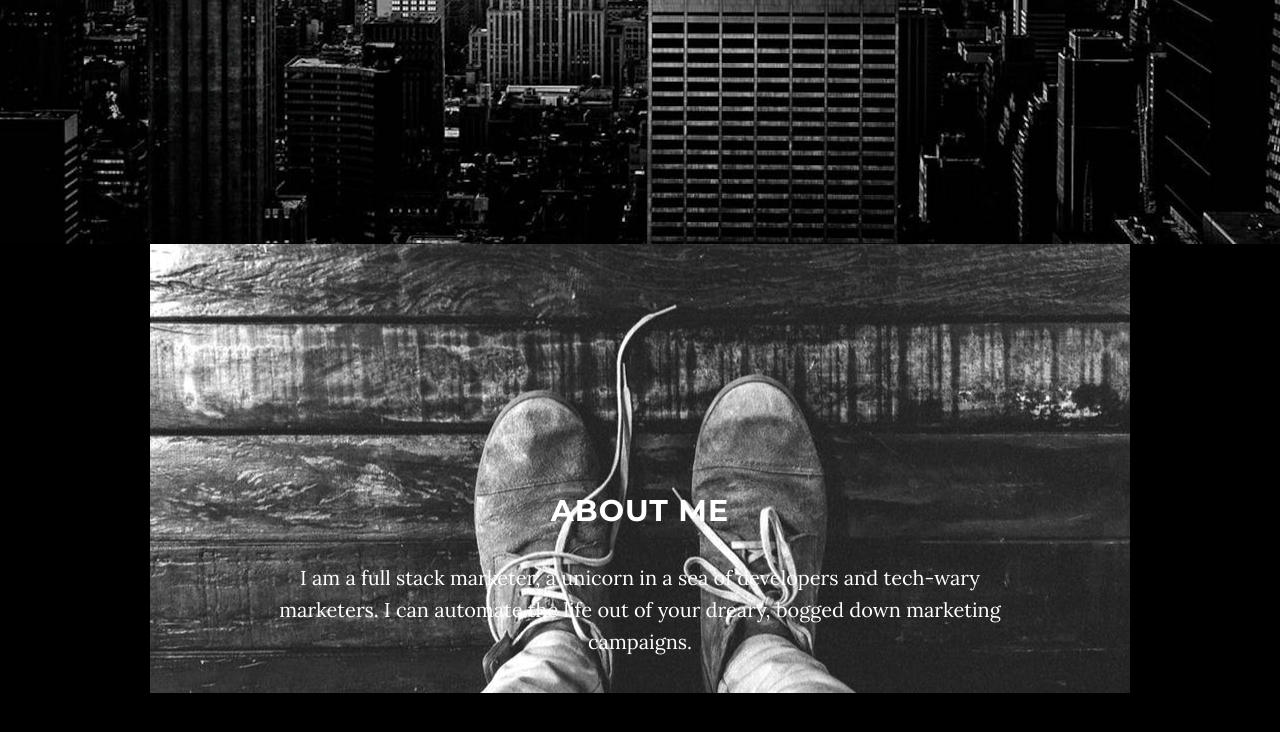
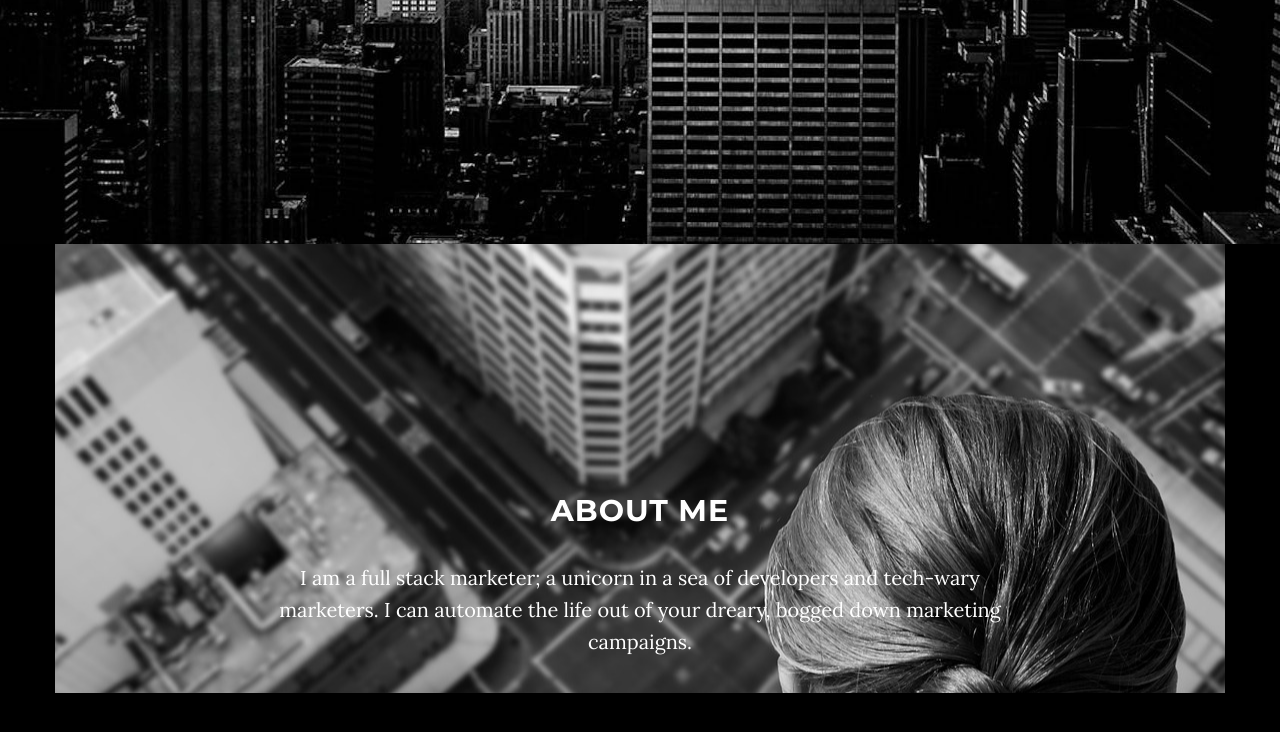
Before and after one commit to renaadler/renaadler.github.io, a website: page index.html in a window 1280 px wide. Shown: the part 556-1288 px from the top of the page. Drawn offline with nearby package versions, Linux system fonts and the light colour scheme; some packages are replaced by stand-ins of ours.

Commit message:
added another girl photo

```diff
--- a/index.html
+++ b/index.html
@@ -24,7 +24,7 @@
     <style type="text/css">
         #about {
             /*background: url(../img/intro-bg.jpg) no-repeat bottom center scroll;*/
-            background: url(img/shoes.jpeg) no-repeat center center fixed;
+            background: url(img/girl.jpeg) no-repeat center center fixed;
         }
     </style>
 
```
